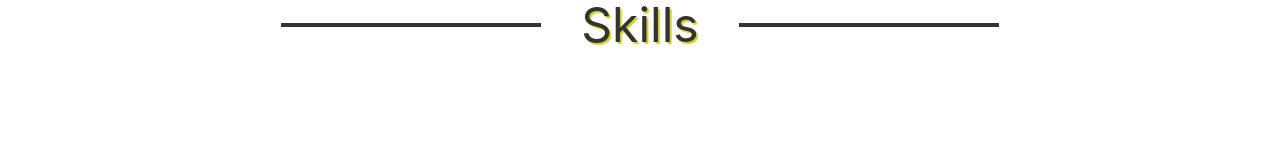
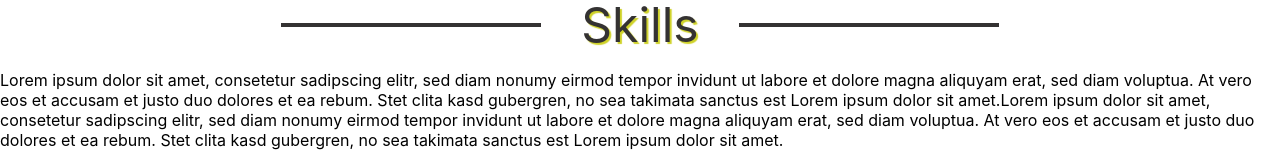
Before and after one commit to dlavrentev/webdevportfolio, a React (Create React App) app: page /main in a window 1280 px wide. Shown: the part 2429-2596 px from the top of the page. Before the commit the page ends 2483 px from the top, so only its background shows below. Built offline with nearby package versions, Linux system fonts and the light colour scheme; the HTML template or start-up script is replaced by a standard one.

Commit message:
Update Skills.js

```diff
--- a/src/Components/Main/Skills.js
+++ b/src/Components/Main/Skills.js
@@ -8,6 +8,11 @@
     <div className='header-text'>Skills</div>
     <div className='line'></div>
     </div>
+
+    <p>Lorem ipsum dolor sit amet, consetetur sadipscing elitr, sed diam nonumy eirmod tempor invidunt ut labore et dolore magna aliquyam erat, sed diam voluptua. At vero eos et accusam et justo duo dolores et ea rebum. Stet clita kasd gubergren, no sea takimata sanctus est Lorem ipsum dolor sit amet.Lorem ipsum dolor sit amet, consetetur sadipscing elitr, sed diam nonumy eirmod tempor invidunt ut labore et dolore magna aliquyam erat, sed diam voluptua. At vero eos et accusam et justo duo dolores et ea rebum. Stet clita kasd gubergren, no sea takimata sanctus est Lorem ipsum dolor sit amet.
+    </p>
+
+    <h2></h2>
     </div>
   )
 }
```
